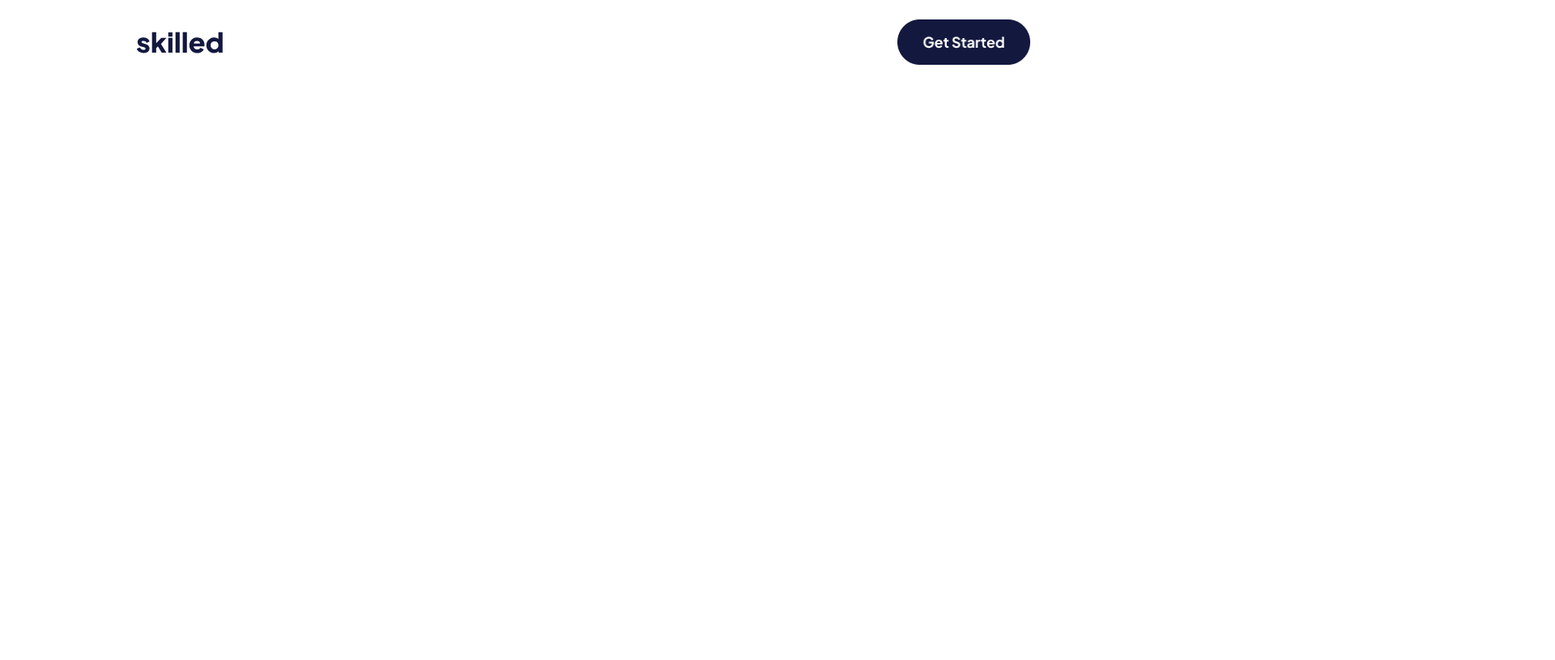
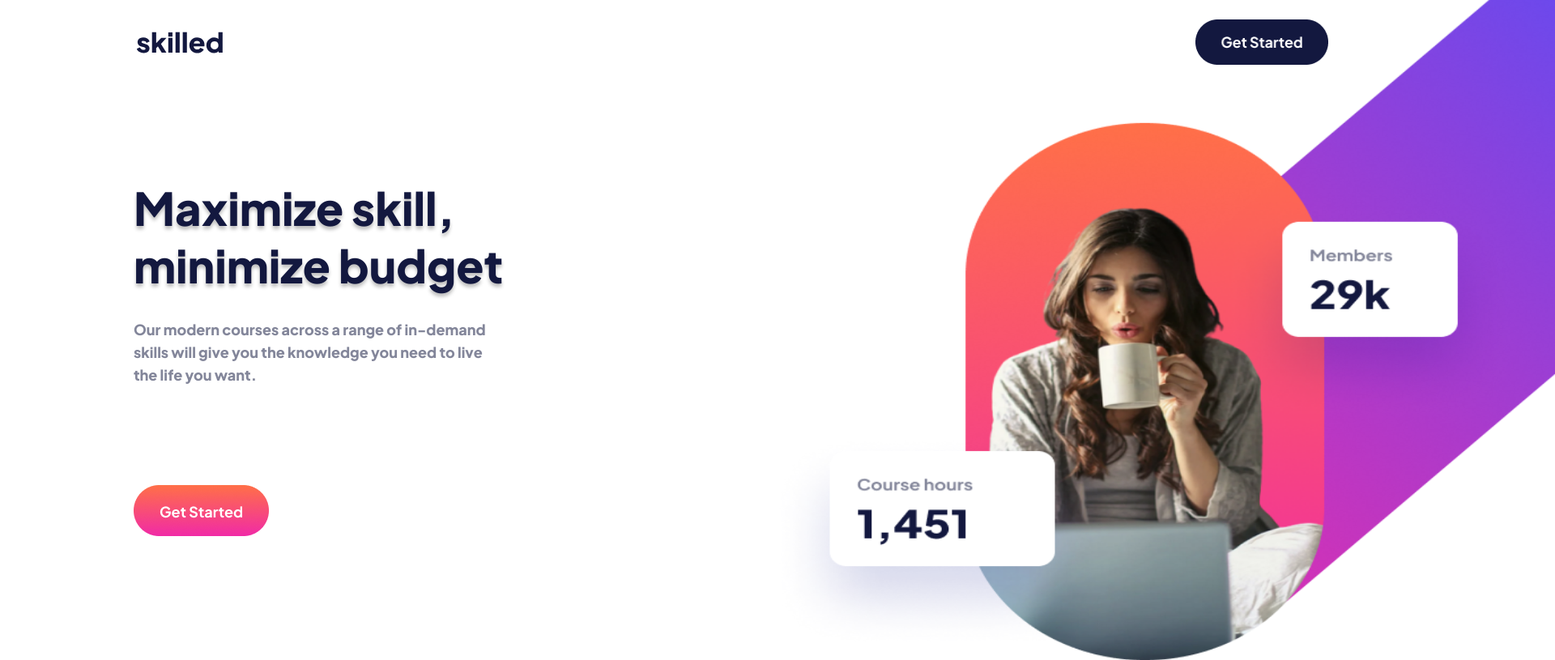
Before and after one commit to andersonfagundes/skilled, a plain HTML site: page index.html in a window 1280 px wide. Shown: the top 815 px of the page at 81% size, 1920 px wide, since content can reach past the window. Drawn offline with Linux system fonts and the light colour scheme.

Commit message:
Created the section 1

```diff
--- a/css/style.css
+++ b/css/style.css
@@ -8,7 +8,7 @@ body, h1, h2, ul, li, p, dd, dt, dl {
     width: 111.17px;
     height: 27.68px;
     left: 165.79px;
-    top: 38.75px
+    top: 38.75px;
 }
 
 .image_get_started_header {
@@ -16,5 +16,53 @@ body, h1, h2, ul, li, p, dd, dt, dl {
     width: 164px;
     height: 56px;
     top: 24px;
-    left: 1108px;
+    margin-left: 1476px;
+    cursor: pointer;
 }
+
+#section1 {
+    width: 457px;
+    height: 359px;
+    margin-top: 252px;
+    margin-left: 165px;
+    word-wrap: break-word;
+}
+
+.maximize_skill {
+    position: absolute;
+    height: 143px;
+    top: calc(50% - 143px/2 - 108px);
+    font-family: 'Plus Jakarta Sans';
+    font-style: normal;
+    font-weight: 800;
+    font-size: 56px;
+    line-height: 71px;
+    color: #13183F;
+    text-shadow: 0px 4px 4px rgba(0, 0, 0, 0.25);
+}
+
+.our_modern_course {
+    position: absolute;
+    height: 84px;
+    top: calc(50% - 84px/2 + 34.5px);
+    font-family: 'Plus Jakarta Sans';
+    font-style: normal;
+    font-weight: 500;
+    font-size: 18px;
+    line-height: 28px;
+    color: #83869A;
+}
+
+.image_get_started {
+    position: absolute;
+    margin-top: 347px;
+    cursor: pointer;
+}
+
+.image_coffe {
+    position: absolute;
+    width: 991.63px;
+    height:936.92px;
+    margin-left: 784px;
+    top: -46.13px;
+}
--- a/index.html
+++ b/index.html
@@ -1,16 +1,32 @@
 <!DOCTYPE html>
 <html lang="en">
   <head>
-    <meta charset="UTF-8">
-    <meta http-equiv="X-UA-Compatible" content="IE=edge">
-    <meta name="viewport" content="width=device-width, initial-scale=1.0">
-    <link rel="stylesheet" href="css/style.css">
+    <meta charset="UTF-8" />
+    <meta http-equiv="X-UA-Compatible" content="IE=edge" />
+    <meta name="viewport" content="width=device-width, initial-scale=1.0" />
+    <link rel="stylesheet" href="css/style.css" />
+    <link rel="preconnect" href="https://fonts.googleapis.com"><link rel="preconnect" href="https://fonts.gstatic.com" crossorigin>
+    <link href="https://fonts.googleapis.com/css2?family=Plus+Jakarta+Sans:wght@800&display=swap" rel="stylesheet">
     <title>Skilled</title>
   </head>
   <body>
     <header>
       <img class="image_logo_header" src="/images/skilled.svg" alt="skilled" />
-    <img class="image_get_started_header" src="/images/get_started.png" alt="Get started" />
+      <img
+        class="image_get_started_header"
+        src="/images/get_started.png"
+        alt="Get started"
+      />
     </header>
+    <section id="section1">
+        <p class="maximize_skill">Maximize skill, <br> minimize budget</p>
+        <p class="our_modern_course">
+          Our modern courses across a range of in-demand <br>
+          skills will give you the knowledge you need to live <br>
+          the life you want.
+        </p>
+        <img class="image_get_started" src="/images/get_started_section.png" />
+        <img class="image_coffe" src="/images/group19.png"
+    </section>
   </body>
 </html>
```
Also changed, not shown: images/get_started_section.png (added), images/group19.png (renamed from images/Group 19.png). Lines whose indentation alone changed are shown as unchanged.
